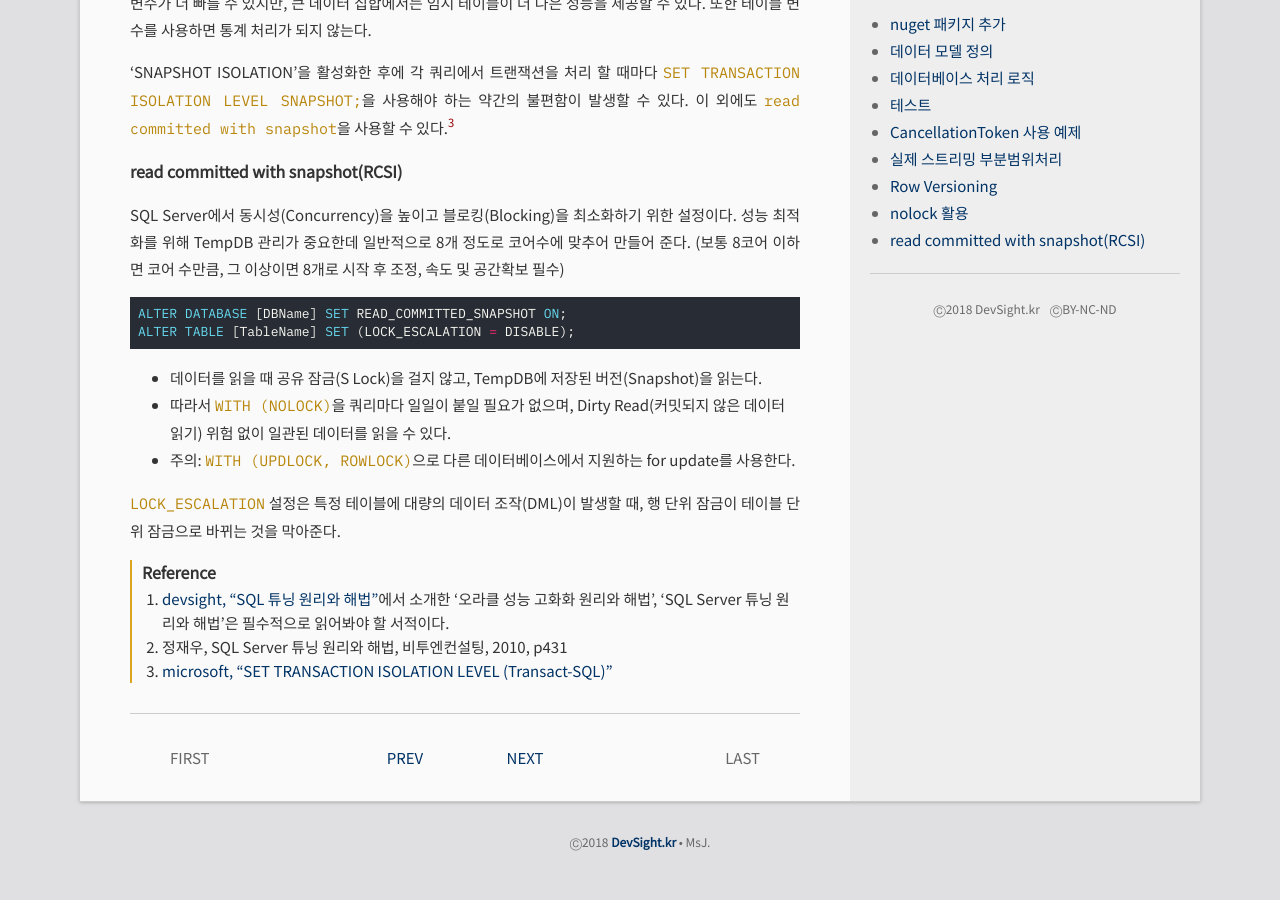
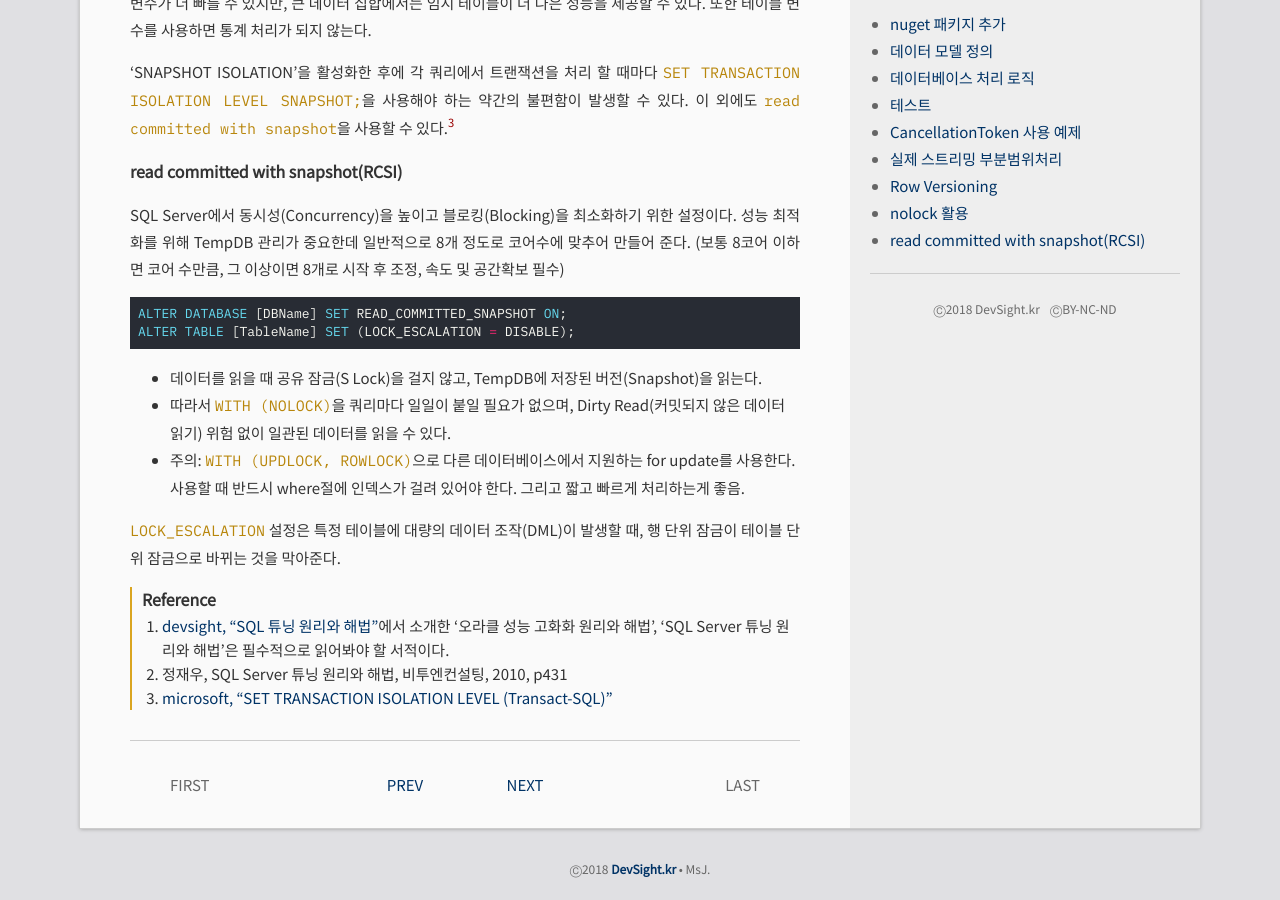
Before and after one commit to DebugJO/rustlang, a Jekyll site: the page built from _posts/2025-01-04-1.md, in a window 1280 px wide and 900 px high, scrolled down 5709 px. Built offline with Jekyll 4.4.1, drawn with Linux system fonts in a browser that asks for light colours; before the commit the page ends 6582 px from its top, so only the background shows below that.

```diff
--- a/_posts/2025-01-04-1.md
+++ b/_posts/2025-01-04-1.md
@@ -291,7 +291,7 @@
 
 * 데이터를 읽을 때 공유 잠금(S Lock)을 걸지 않고, TempDB에 저장된 버전(Snapshot)을 읽는다.
 * 따라서 `WITH (NOLOCK)`을 쿼리마다 일일이 붙일 필요가 없으며, Dirty Read(커밋되지 않은 데이터 읽기) 위험 없이 일관된 데이터를 읽을 수 있다.
-* 주의: `WITH (UPDLOCK, ROWLOCK)`으로 다른 데이터베이스에서 지원하는 for update를 사용한다.
+* 주의: `WITH (UPDLOCK, ROWLOCK)`으로 다른 데이터베이스에서 지원하는 for update를 사용한다. 사용할 때 반드시 where절에 인덱스가 걸려 있어야 한다. 그리고 짧고 빠르게 처리하는게 좋음.
 
 `LOCK_ESCALATION` 설정은 특정 테이블에 대량의 데이터 조작(DML)이 발생할 때, 행 단위 잠금이 테이블 단위 잠금으로 바뀌는 것을 막아준다.
 
```
